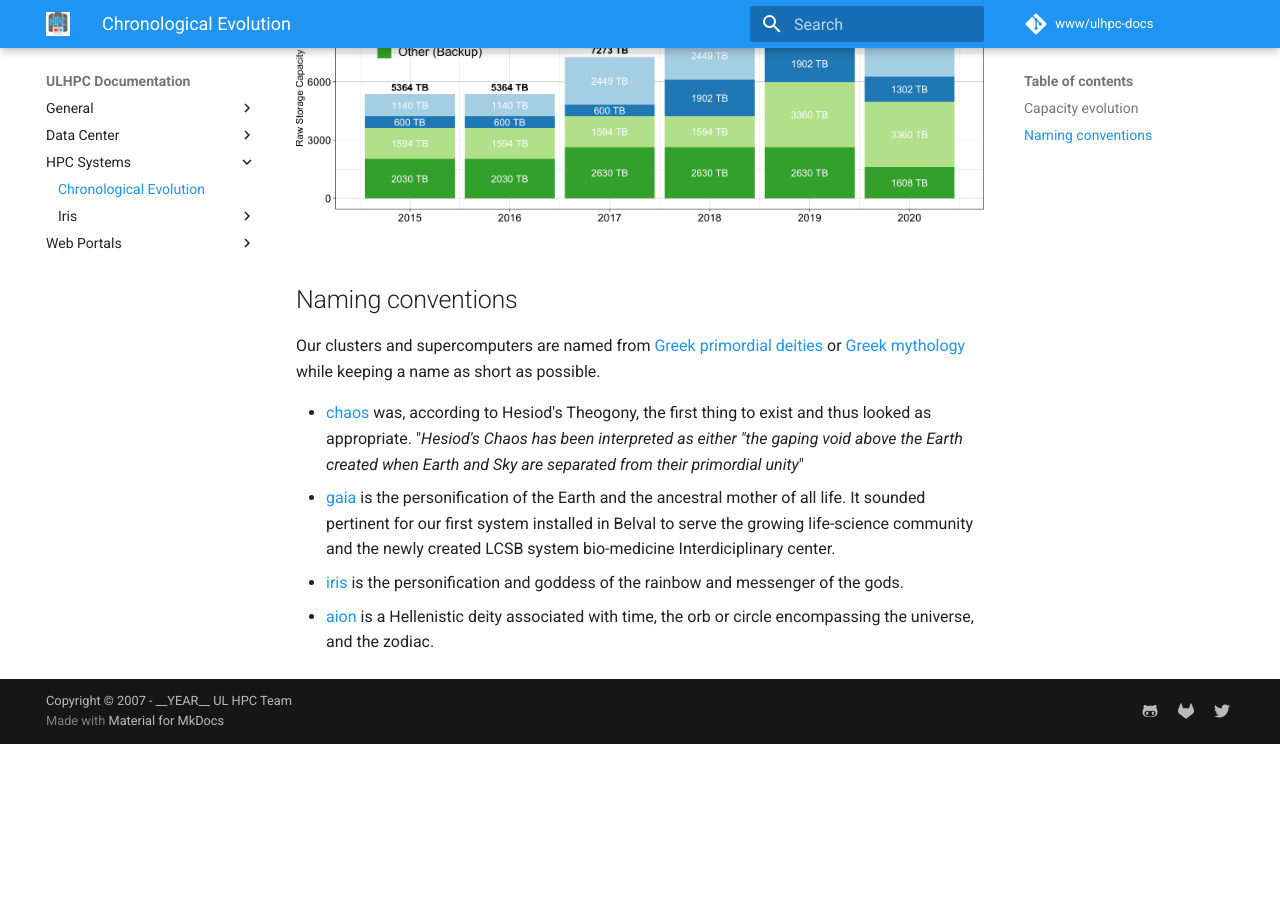
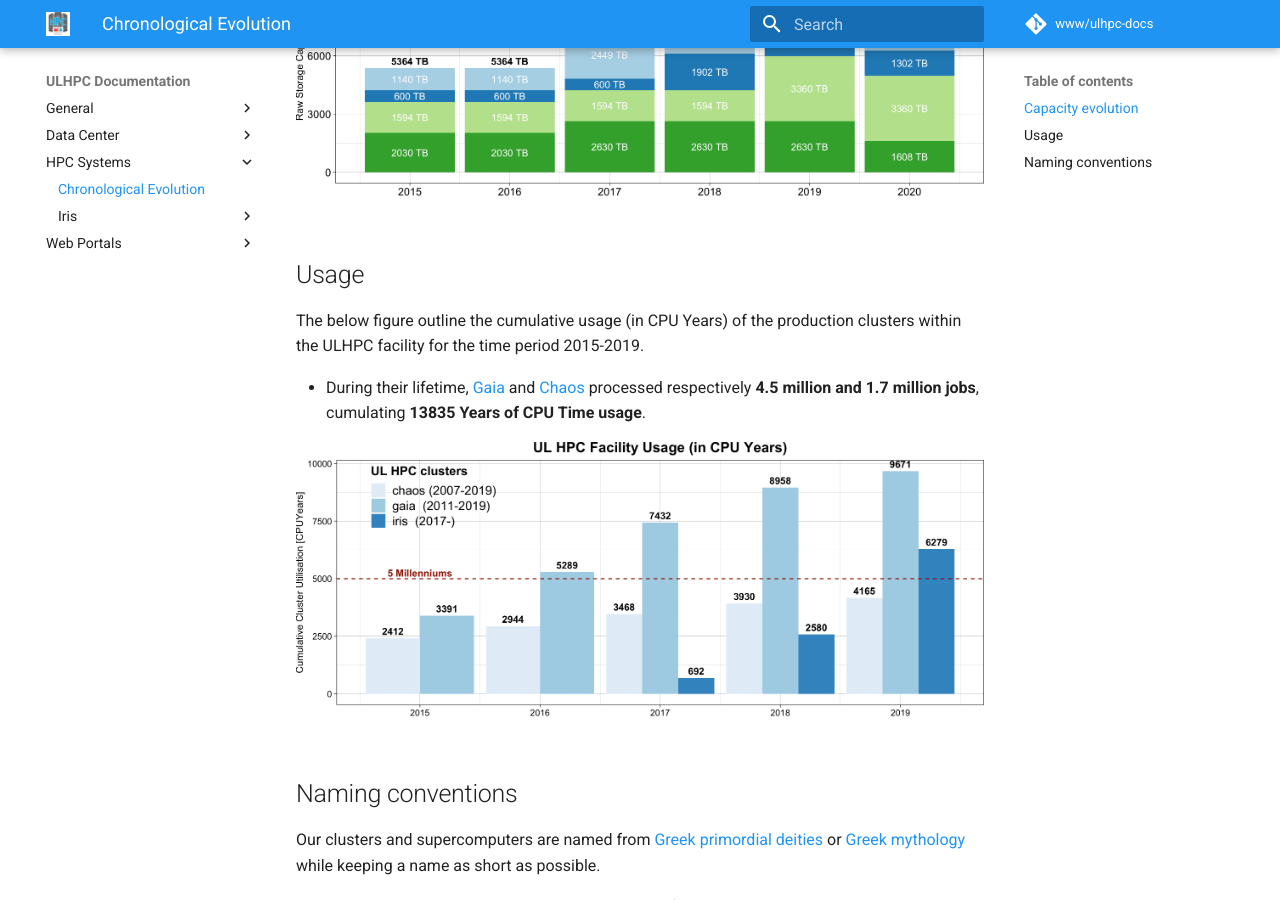
Before and after one commit to ULHPC/ulhpc-docs, an MkDocs documentation site: the page built from docs/systems/index.md, in a window 1280 px wide and 900 px high, scrolled down 1132 px. Built offline with MkDocs 1.6.1 and Material for MkDocs 9.7.7, drawn with Linux system fonts in a browser that asks for light colours; before the commit the page ends 1876 px from its top, so only the background shows below that; some of the changed text lies outside the part shown.

Commit message:
[system] usage
Signed-off-by: Sebastien Varrette <Sebastien.Varrette@uni.lu>

```diff
--- a/docs/systems/index.md
+++ b/docs/systems/index.md
@@ -21,6 +20,17 @@ The below figures illustrates the evolution of the computing and storage capacit
 ![](../images/plots/plot_storage_capacity_yearly_evolution.png)
 
 
+## Usage
+
+The below figure outline the cumulative usage (in CPU Years) of the production clusters within the ULHPC facility for the time period 2015-2019.
+
+* During their lifetime, [Gaia](https://hpc.uni.lu/systems/gaia/) and [Chaos](https://hpc.uni.lu/systems/chaos/) processed respectively **4.5 million and 1.7 million jobs**, cumulating **13835 Years of CPU Time usage**.
+
+![](../images/plots/plot_ulhpc_cluster_utilization.png)
+
+
+
+
 ## Naming conventions
 
 Our clusters and supercomputers are named from [Greek primordial deities](https://en.wikipedia.org/wiki/Greek_primordial_deities) or [Greek mythology](https://en.wikipedia.org/wiki/Greek_mythology) while keeping a name as short as possible.
```
Also changed, not shown: other parts of docs/systems/index.md (+0 -1 lines), docs/images/plots/plot_ulhpc_cluster_utilization.png (added).
